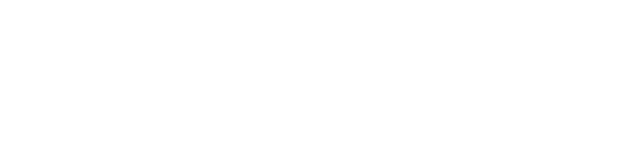
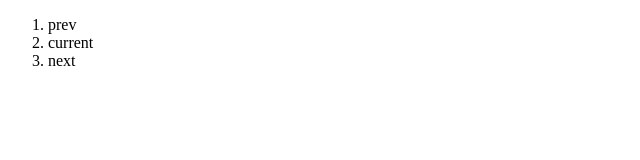
Before and after one commit to BNR-Developer-Sandbox/BNR-blog-web-components-101, a website: page photo-gallery-test.html in a window 1280 px wide. Shown: the whole page, without its empty margins (0-640 px from the left). Drawn offline with Linux system fonts and the light colour scheme.

Commit message:
photo gallery connected

```diff
--- a/components/photo-gallery.js
+++ b/components/photo-gallery.js
@@ -3,12 +3,17 @@ customElements.define(
   class extends HTMLElement {
     constructor() {
       super();
-      console.log("photo-gallery constructor initHandler", this?.initHandler);
     }
 
     async connectedCallback() {
-      console.log("photo-gallery connectedCallback initHandler", this?.initHandler);
-        setTimeout(() => console.log("photo-gallery timeout initHandler", this?.initHandler), 0);
+      this.connected();
+      this.innerHTML = `
+        <ol>
+          <li>prev</li>
+          <li>current</li>
+          <li>next</li>
+        </ol>
+      `;
     }
 
     // TODO click on current image to open lightbox
--- a/photo-gallery-test.html
+++ b/photo-gallery-test.html
@@ -15,15 +15,16 @@
         photoGallery.setAttribute('id', 'photo-gallery');
         photoGallery.index = 0;
         photoGallery.images = [];
-        photoGallery.initHandler = () => { console.log("connected"); }
+        photoGallery.connected = () => { console.log("connected"); }
         photoGallery.prev = () => { console.log("prev"); };
         photoGallery.next = () => { console.log("next"); };
         photoGallery.filter = () => { console.log("filter"); }
-        document.querySelector("body").append(photoGallery);
+        document.getElementById("photo-gallery").replaceWith(photoGallery);
     </script>
 </head>
 
 <body>
+    <template id="photo-gallery"></template>
 </body>
 
 </html>
```
